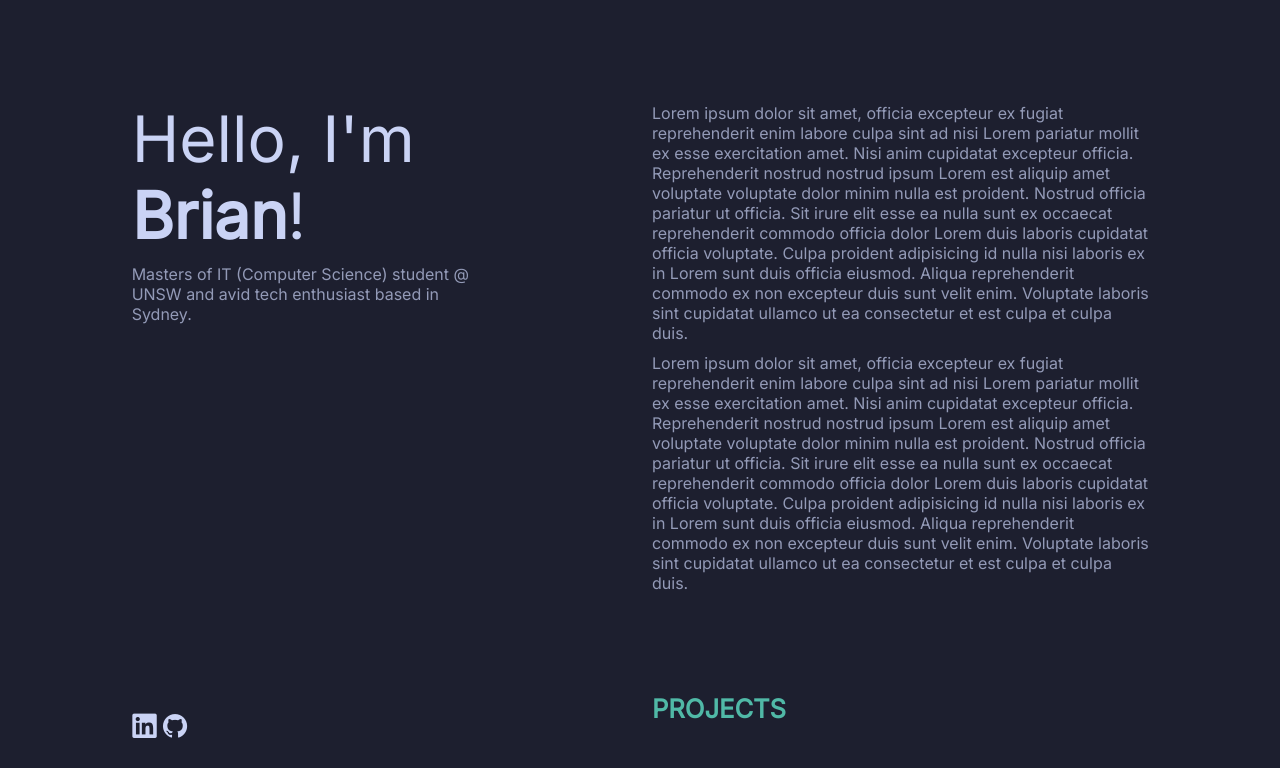
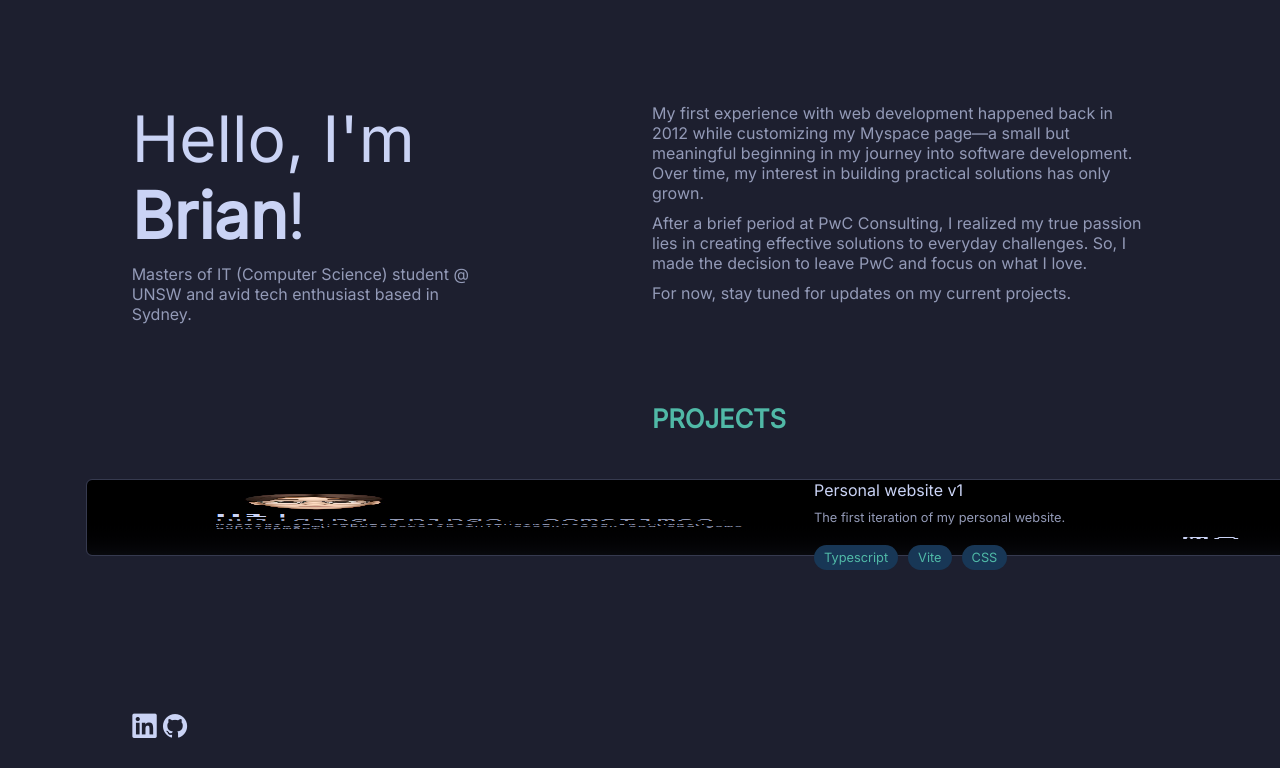
Before and after one commit to brianchunghli/website-v2, a React (Vite) app: page / in a window 1280 px wide. Shown: the top 768 px of the page. Built offline with nearby package versions, Linux system fonts and the light colour scheme.

Commit message:
refactor: added self introduction

```diff
--- a/src/pages/About.tsx
+++ b/src/pages/About.tsx
@@ -8,16 +8,20 @@
 type AboutSectionProps = React.ClassAttributes<HTMLElement> &
   React.HTMLAttributes<HTMLElement> & AboutDelay
 
-export default function AboutSection({ mainDelay = 1000, ...props }: AboutSectionProps) {
+export default function AboutSection({ mainDelay, ...props }: AboutSectionProps) {
   return (
     <section {...props}>
       <FadeLeftRight delay={mainDelay} FadeLeft={false}>
         <div id="about-section-content">
           <div>
-            Lorem ipsum dolor sit amet, officia excepteur ex fugiat reprehenderit enim labore culpa sint ad nisi Lorem pariatur mollit ex esse exercitation amet. Nisi anim cupidatat excepteur officia. Reprehenderit nostrud nostrud ipsum Lorem est aliquip amet voluptate voluptate dolor minim nulla est proident. Nostrud officia pariatur ut officia. Sit irure elit esse ea nulla sunt ex occaecat reprehenderit commodo officia dolor Lorem duis laboris cupidatat officia voluptate. Culpa proident adipisicing id nulla nisi laboris ex in Lorem sunt duis officia eiusmod. Aliqua reprehenderit commodo ex non excepteur duis sunt velit enim. Voluptate laboris sint cupidatat ullamco ut ea consectetur et est culpa et culpa duis.
+            My first experience with web development happened back in 2012 while customizing my Myspace page—a small but meaningful beginning in my journey into software development. Over time, my interest in building practical solutions has only grown.
           </div>
           <div>
-            Lorem ipsum dolor sit amet, officia excepteur ex fugiat reprehenderit enim labore culpa sint ad nisi Lorem pariatur mollit ex esse exercitation amet. Nisi anim cupidatat excepteur officia. Reprehenderit nostrud nostrud ipsum Lorem est aliquip amet voluptate voluptate dolor minim nulla est proident. Nostrud officia pariatur ut officia. Sit irure elit esse ea nulla sunt ex occaecat reprehenderit commodo officia dolor Lorem duis laboris cupidatat officia voluptate. Culpa proident adipisicing id nulla nisi laboris ex in Lorem sunt duis officia eiusmod. Aliqua reprehenderit commodo ex non excepteur duis sunt velit enim. Voluptate laboris sint cupidatat ullamco ut ea consectetur et est culpa et culpa duis.
+            After a brief period at PwC Consulting, I realized my true passion lies in creating effective solutions to everyday challenges. So, I made the decision to leave PwC and focus on what I love.
+          </div>
+
+          <div>
+            For now, stay tuned for updates on my current projects.
           </div>
         </div>
       </FadeLeftRight>
```
